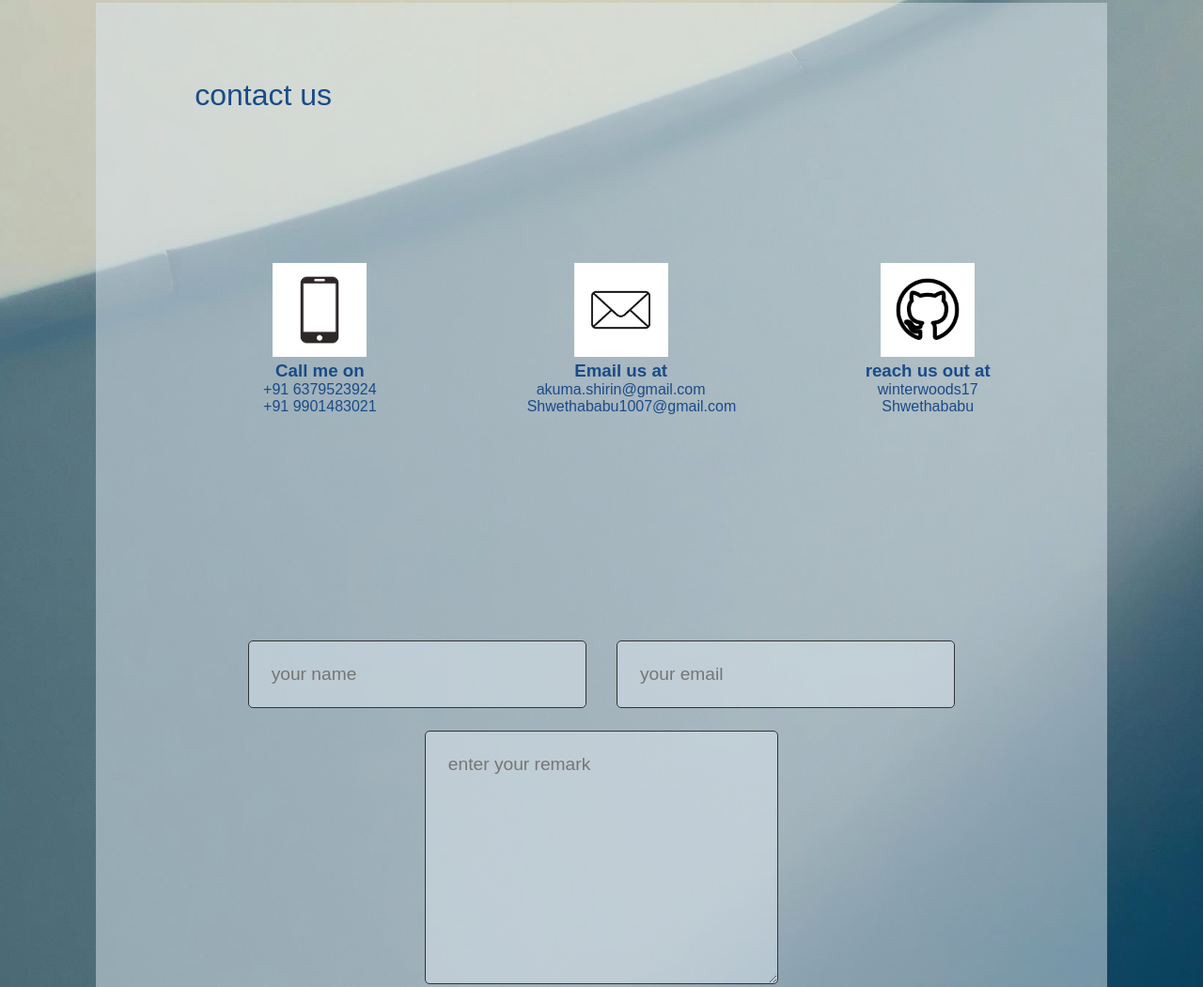
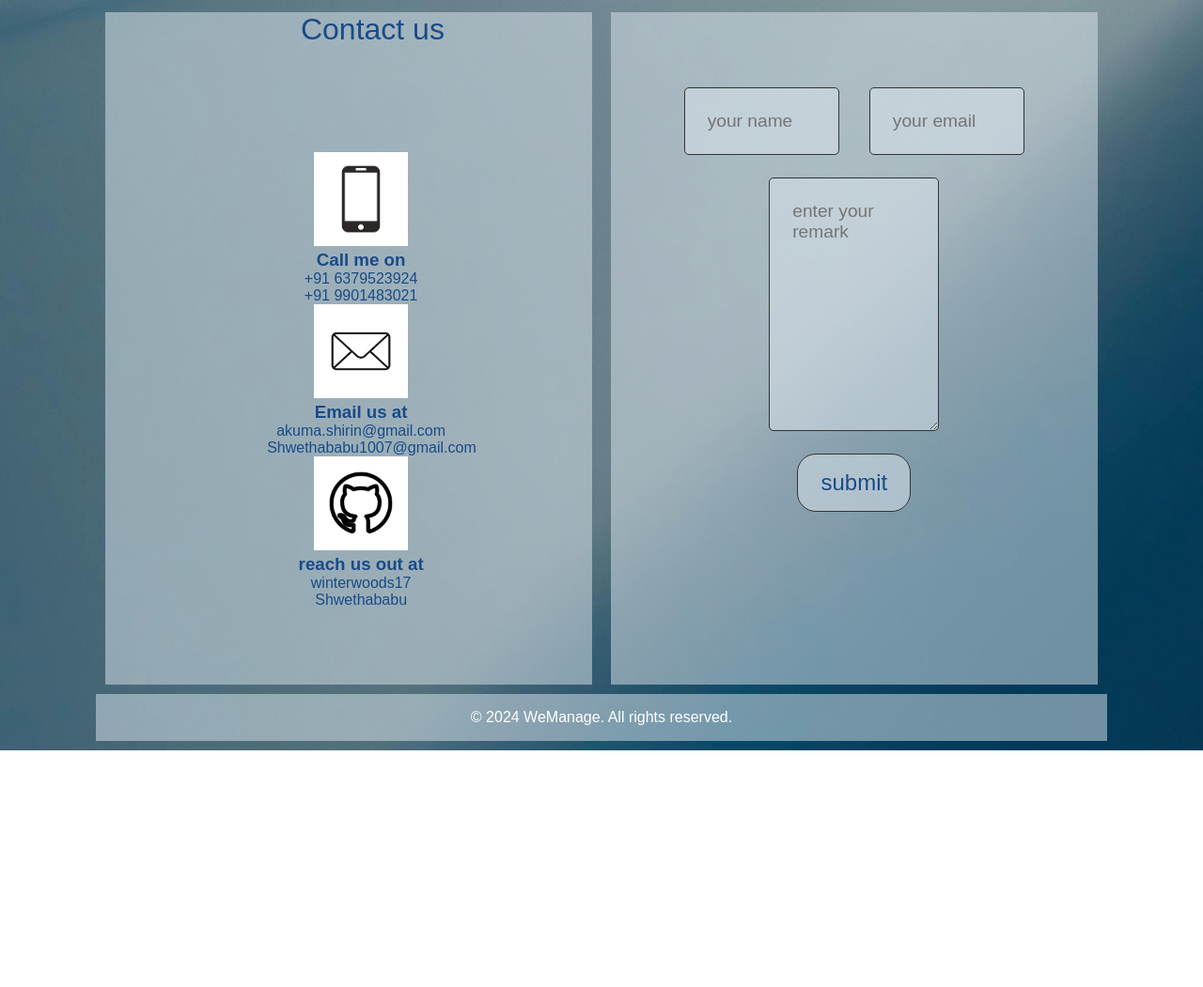
Before and after one commit to Shwethababu/CSOC, a plain HTML site: page index.html in a window 1280 px wide. Shown: the part 1427-2478 px from the top of the page at 94% size. After the commit the page ends 2226 px from the top, so only its background shows below. Drawn offline with Linux system fonts and the light colour scheme.

Commit message:
modified contact us

```diff
--- a/index.html
+++ b/index.html
@@ -48,9 +48,9 @@
         </div>
 
         <div class="box3">
-            <section id="contact" class="contact">
+            <div class="contact">
                 <div class="ccon">
-                    <h1>contact <span>us</span></h1>
+                   <h1>Contact <span>us</span></h1>
                     <div class="items">
                         <div class="contact-item">
                             <a href="tel:+916379523924"></a>
@@ -93,8 +93,8 @@
 
 
                 </div>
-            </section>
-            <section class="for">
+            </div>
+            <div class="for">
                 <form method="post" name="form" action="https://script.google.com/macros/s/AKfycbz_i0_alKymUFM_M1OKQD45QnleXPWbNZaF90GtCe3IZic5cLb8f8Ek0JoIEN6w-5r2Fg/exec">
                     <div class="name">
                         <input type="text" name="name" placeholder="your name">
@@ -107,7 +107,9 @@
                         <input type="submit" value="submit"></input>
                     </div>
                 </form>
-                </section>
+            </div>
+        </div>
+
         <section class="footer">
             <div>
                 <p>&copy; 2024 WeManage. All rights reserved.</p>
@@ -115,8 +117,8 @@
 
         </section>
 
-        </div>
-    </div>
+
+
 
 
     <script src="script.js"></script>
--- a/style.css
+++ b/style.css
@@ -197,27 +197,27 @@ button.edit:hover {
 }
 .box3{
     margin: 100px 0 0;
+    width:100%;
 
 
 
 
-    .contact{
-        padding: 5rem 0 10rem 0 ;
-        background-color:rgba(222, 232, 240, 0.5);
-     }
 
-     .contact .ccon{
+
+    .contact .ccon{
         margin-left: 5%;
         color:#194b88;
 
-      }
+    }
 
       .contact .ccon h1{
-        margin-bottom: 10rem;
+        margin-bottom: 7rem;
         font-weight: 500;
         font-size: 2rem;
         margin-left: 5%;
         color:#194b88;
+        text-align: center;
+        font-family: sans-serif;
     }
     .contact .ccon h1 span{
         color: #194b88;
@@ -226,6 +226,11 @@ button.edit:hover {
         width:  100px;
         height: 100px;
         object-fit: cover;
+        gap:2rem;
+        justify-content: space-around;
+        align-items:center;
+
+
     }
     div a{
         text-decoration: none;
@@ -238,9 +243,10 @@ button.edit:hover {
     .name{
         display: flex;
         gap: 2rem;
-        justify-content: center;
+        justify-content:space-between;;
         width: 70%;
-        margin-left: 15%;
+        margin-left: 15%
+
 
     }
     .textarea{
@@ -248,6 +254,8 @@ button.edit:hover {
         justify-content: center;
         width: 70%;
         margin-left: 15%;
+
+
     }
     .button{
         display: flex;
@@ -267,6 +275,7 @@ button.edit:hover {
         width: 50%;
         padding: 1.5rem;
         margin-bottom: 1.5rem;
+        margin-top:1,5rem;
         border: 1px solid #333;
         border-radius: 5px;
         background-color: rgba(222, 232, 240, 0.5);
@@ -289,19 +298,16 @@ button.edit:hover {
         border-color: #151516;
 
     }
-    .footer{
-        padding: 2rem 0 0 0 ;
-        background-color:rgba(222, 232, 240, 0.5) ;;
-        color: #fff;
-    }
-    .footer div{
-        margin-left: 40%;
+
+
+
     }
     .items {
         display: flex;
-        flex-direction:row;
-        justify-content: center; /* Center items horizontally */
-        gap: 10rem; /* Gap between items */
+        flex-direction:column;
+        align-items: center;
+        justify-content:space-between;/* Center items horizontally */
+         /* Gap between items */
         flex-wrap: wrap; /* Wrap items if necessary */
     }
 
@@ -312,4 +318,48 @@ button.edit:hover {
 
 
 
+
+
+
+
+
+.for{
+    width: 50%;
+    height: 100%;
+    background-color:rgba(222, 232, 240, 0.5) ;
+
 }
+
+.contact {
+    width: 50%;
+    height: 100%;
+    background-color:rgba(222, 232, 240, 0.5) ;
+}
+.for , .contact {
+    margin: 10px;
+    height: auto;
+    flex:1;
+
+}
+.box3{
+    display:flex;
+}
+
+.footer{
+
+    left:0;
+    bottom:0;
+    width:100%;
+    background-color:rgba(222, 232, 240, 0.5) ;
+    color:white;
+    text-align:center;
+    padding:1em 0;
+
+
+
+
+}
+.footer div{
+   text-align:center;
+    width:100%;
+}
```
Lines whose indentation alone changed are shown as unchanged.
